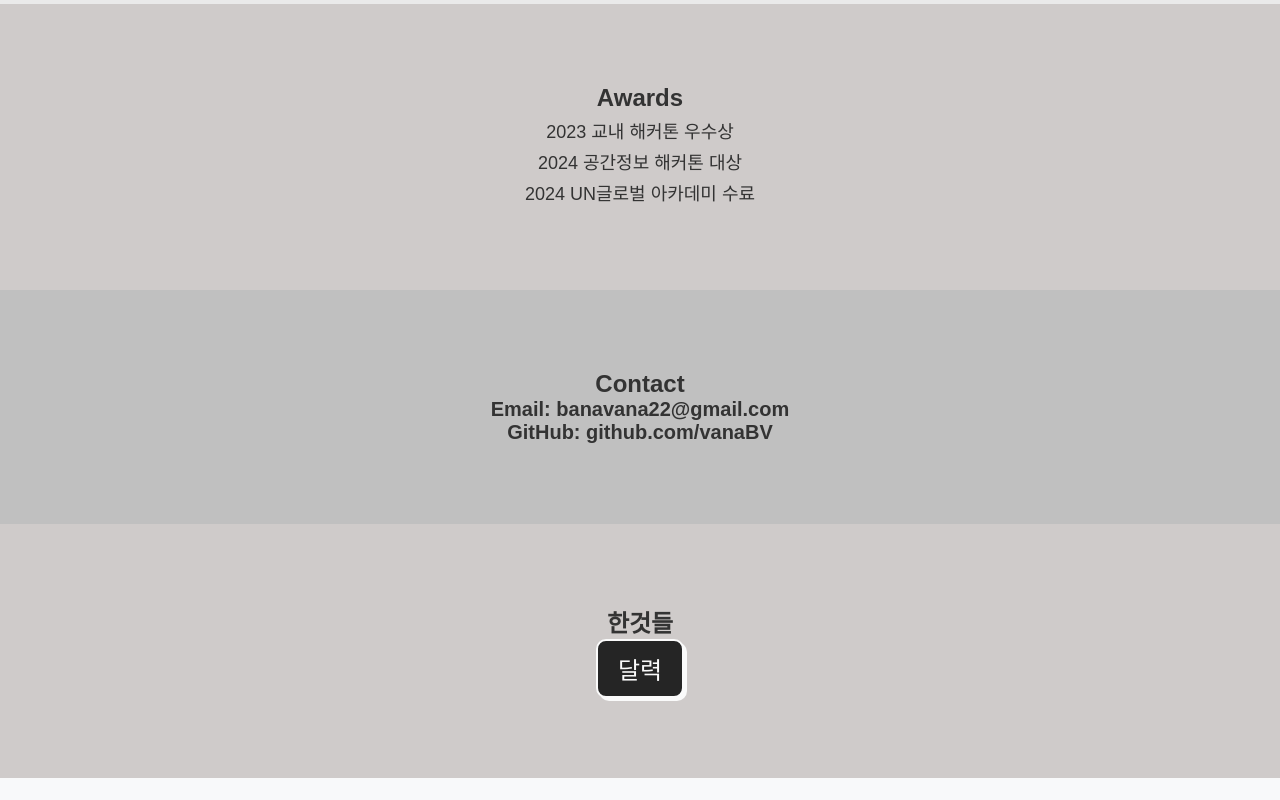
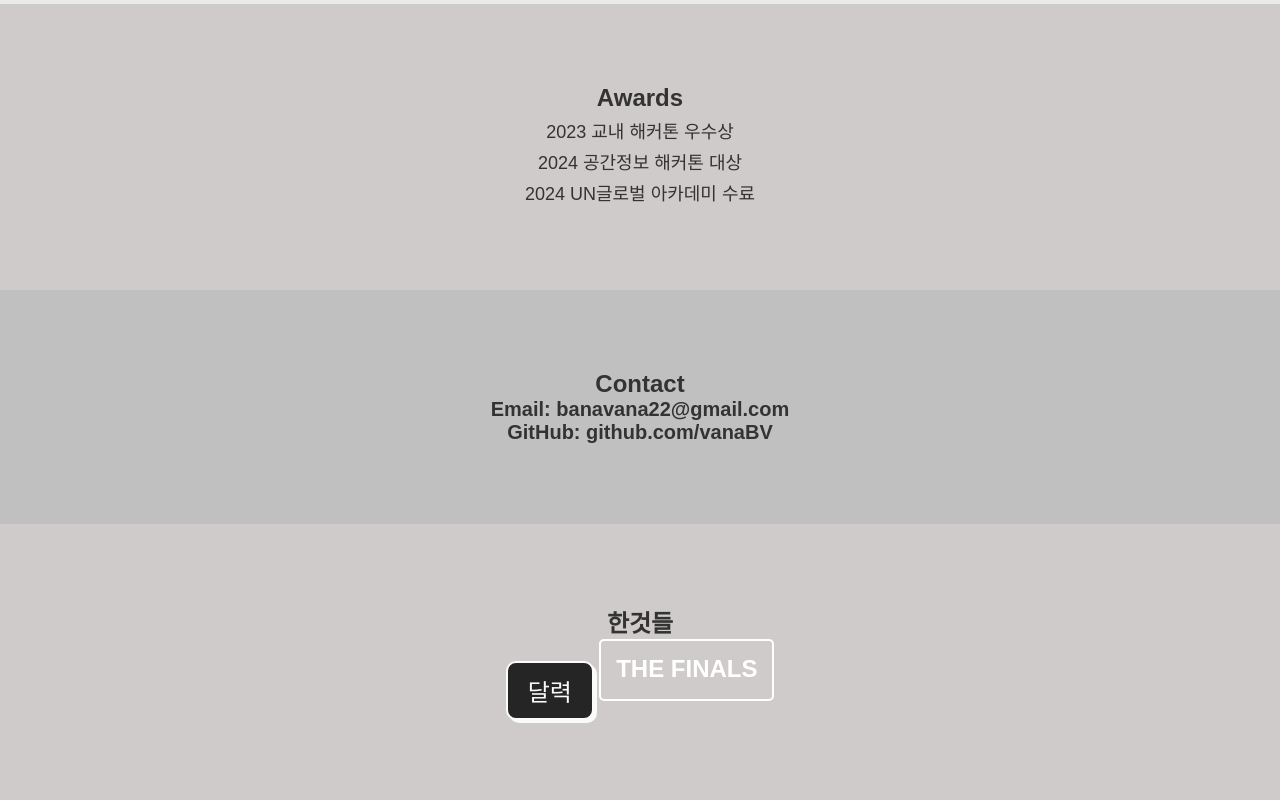
Before and after one commit to vanaBV/WEBHTML, a plain HTML site: page index.html in a window 1280 px wide. Shown: the part 2184-2984 px from the top of the page. Before the commit the page ends 2962 px from the top, so only its background shows below. Drawn offline with Linux system fonts and the light colour scheme.

Commit message:
hjdhjkfas

```diff
--- a/index.html
+++ b/index.html
@@ -67,6 +67,13 @@
     <a href="./CALANDER.html">
       <button id="calander">달력</button>
     </a>
+
+    <a href="../WEBHTML/THEFINALS.html">
+      <a href="#" class="btn-glitch-fill"> <span class="text">THE FINALS</span>
+        <span class="text-decoration"></span>
+        <span class="decoration"></span>
+    </a>
+    </a>
   </section>
 
 </body>
--- a/style.css
+++ b/style.css
@@ -73,3 +73,123 @@
     box-shadow: none;
     transform: translate(3px, 3px);
 }
+[class*="btn-glitch-"] {
+  display: inline-block;
+  font-family: "VT323", monospace;
+  border: 2px solid rgb(255, 255, 255);
+  color: rgb(255, 255, 255);
+  padding: 10px 13px;
+  min-width: 175px;
+  line-height: 1.5em;
+  text-transform: uppercase;
+  cursor: pointer;
+  border-radius: 5px;
+  background-color: transparent;
+  transition: all 0.2s ease-in-out;
+  position: relative;
+  overflow: hidden;
+  font-size: 24px;
+}
+
+.btn-glitch-fill .text {
+  visibility: visible;
+  opacity: 1;
+  transition: opacity 0.2s ease;
+}
+
+.btn-glitch-fill::after {
+  content: "Insert coin";
+  position: absolute;
+  top: 50%;
+  left: 50%;
+  transform: translate(-50%, -50%);
+  font-family: "Press Start 2P", system-ui;
+  font-size: 14px;
+  font-weight: 400;
+  font-style: normal;
+  color: yellow;
+  opacity: 0;
+  pointer-events: none;
+  transition: opacity 0.2s ease;
+  white-space: nowrap;
+  text-align: center;
+}
+
+.btn-glitch-fill:hover .text {
+  opacity: 0;
+}
+
+.btn-glitch-fill:hover::after {
+  opacity: 1;
+  animation: blink-text 0.7s step-end infinite;
+}
+
+.btn-glitch-fill:hover,
+.btn-glitch-fill:focus {
+  animation-name: glitch;
+  animation-duration: 0.2s;
+  background-color: yellow;
+  color: black;
+  border: 1px solid yellow;
+}
+
+.btn-glitch-fill:hover .text-decoration,
+.btn-glitch-fill:hover .decoration {
+  animation-name: blink;
+  animation-duration: 0.1s;
+  animation-iteration-count: infinite;
+}
+
+.btn-glitch-fill:active {
+  background: none;
+  color: yellow;
+}
+
+.btn-glitch-fill:active .text-decoration,
+.btn-glitch-fill:active .decoration {
+  animation-name: none;
+}
+
+@keyframes glitch {
+  25% {
+    background-color: red;
+    transform: translateX(-10px);
+    letter-spacing: 10px;
+  }
+  35% {
+    background-color: green;
+    transform: translate(10px);
+  }
+  59% {
+    opacity: 0;
+  }
+  60% {
+    background-color: blue;
+    transform: translate(-10px);
+    filter: blur(5px);
+  }
+  100% {
+    background-color: yellow;
+  }
+}
+
+@keyframes blink-text {
+    0%, 100% {
+      opacity: 1;
+    }
+    50% {
+      opacity: 0;
+    }
+  }
+
+  .btn-glitch-fill:hover,
+  .btn-glitch-fill:active {
+    background: none;
+    color: yellow;
+    border: 2px solid yellow; /* 클릭 시 테두리 색도 바뀜 */
+  }
+
+  .btn-glitch-fill:active .text-decoration,
+.btn-glitch-fill:active .decoration {
+  animation-name: none;
+}
```
